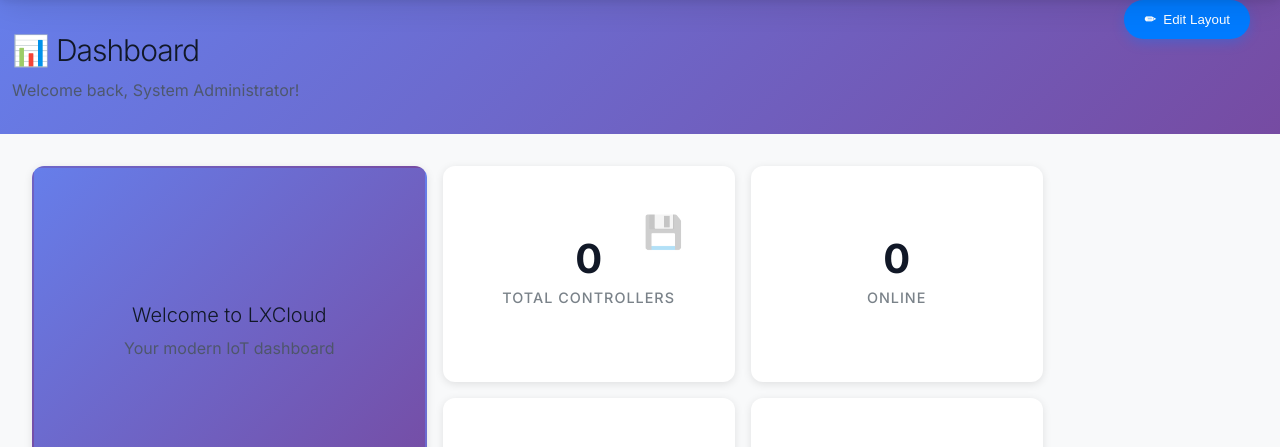
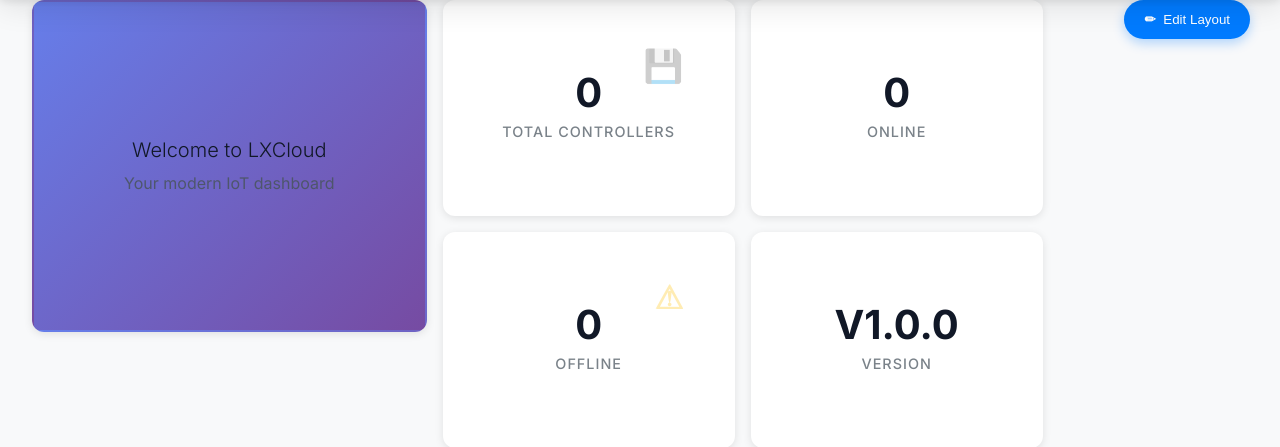
Before and after one commit to JeffMolenaar/LXCloud_2025, a Flask app: page / in a window 1280 px wide. Shown: the part 80-527 px from the top of the page. Run offline with Flask 3, Linux system fonts and the light colour scheme; a user stored in the database is signed in; data comes from the database, SQL or seed files in the repository; data that the repository does not hold is empty; some libraries are stand-ins or nearby versions.

Commit message:
Update index.html

```diff
--- a/templates/dashboard/index.html
+++ b/templates/dashboard/index.html
@@ -424,20 +424,7 @@
 
 {% block content %}
 <div class="dashboard-container">
-    <!-- Dashboard Header -->
-    <div class="dashboard-header">
-        <div class="container-fluid">
-            <div class="row">
-                <div class="col">
-                    <h1>
-                        <i class="fas fa-tachometer-alt"></i>
-                        Dashboard
-                    </h1>
-                    <p>Welcome back, {{ current_user.full_name or current_user.username }}!</p>
-                </div>
-            </div>
-        </div>
-    </div>
+
 
     <!-- Edit Mode Toggle -->
     <button class="edit-mode-toggle" id="editModeToggle" onclick="toggleEditMode()">
```
